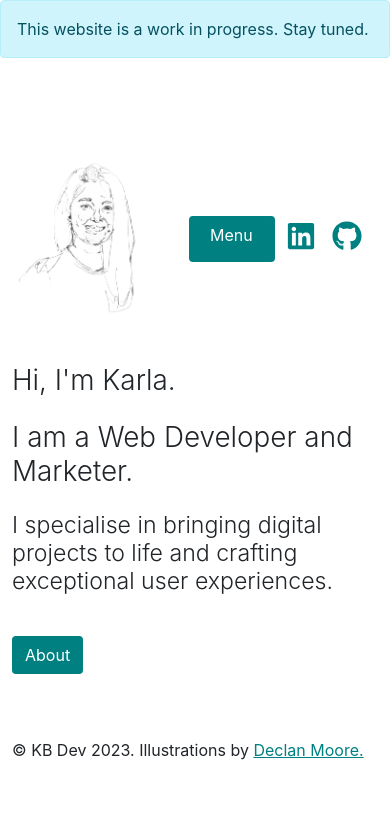
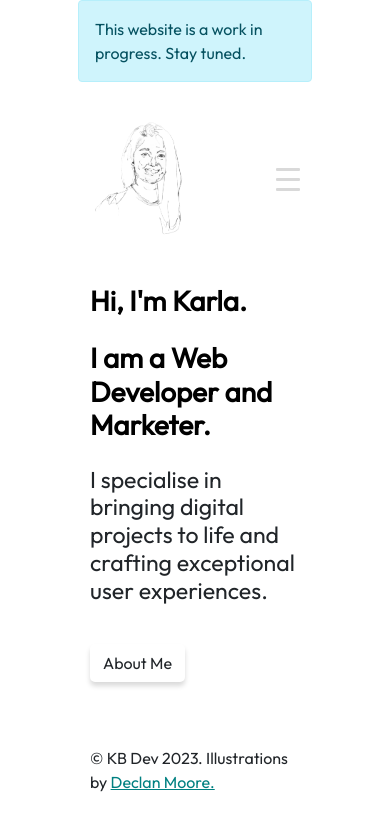
Before and after one commit to KarlaB3/portfolio, a React (Create React App) app: page / in a window 390 px wide. Shown: the top 830 px of the page. Built offline with nearby package versions, Linux system fonts and the light colour scheme.

Commit message:
refactor: styling of navbar and home page

```diff
--- a/public/custom.css
+++ b/public/custom.css
@@ -1,32 +1,111 @@
+.App {
+  font-family: 'Outfit', sans-serif;
+  max-width: 60%;
+  margin: 0 auto;
+}
+
 /* font styling */
 #header {
-  padding-top: 5em;
-  font-weight: 350;
+  padding-top: 1em;
+  justify-content: space-between;
+  /* border-bottom: 1px solid rgba(0,0,0,.125); */
 }
 
-h1, h3 {
-  font-weight: 350;
+h1 {
+  color: black;
+  font-weight: 600;
 }
-
 
 /* nav link styling */
 .nav-link {
-  color: black;
-  font-size: 1.3em;
+  font-family: 'Lato', sans-serif;
+  font-size: 0.875em;
+  font-weight: 600;
 }
 
 .nav-link:hover {
-  color: #00b5b5;
+  text-decoration: 2px underline;
+  text-decoration-color: #ffc300;
 }
 
 #footer-text a {
   color: #008081;
 }
 
+.navbar-toggler {
+  width: 20px;
+  height: 15px;
+  position: relative;
+  transition: .5s ease-in-out;
+}
+
+.navbar-toggler,
+.navbar-toggler:focus,
+.navbar-toggler:active,
+.navbar-toggler-icon:focus {
+  outline: none;
+  box-shadow: none;
+  border: 0;
+}
+
+.navbar-toggler span {
+  margin: 0;
+  padding: 0;
+}
+
+.toggler-icon {
+  display: block;
+  position: absolute;
+  height: 3px;
+  width: 100%;
+  background: rgba(0,0,0,.15);
+  border-radius: 1px;
+  opacity: 1;
+  left: 0;
+  transform: rotate(0deg);
+  transition: .25s ease-in-out;
+}
+
+.middle-bar {
+  margin-top: 0px;
+}
+
+/* When navigation is clicked */
+.navbar-toggler .top-bar{
+  margin-top: 0px;
+  transform: rotate(135deg);
+}
+
+.navbar-toggler .middle-bar{
+  opacity: 0;
+  filter: alpha(opacity=0);
+}
+
+.navbar-toggler .bottom-bar{
+  margin-top: 0px;
+  transform: rotate(-135deg);
+}
+
+/* When navbar is collapsed */
+.navbar-toggler.collapsed .top-bar {
+  margin-top: -20px;
+  transform: rotate(0deg);
+}
+
+.navbar-toggler.collapsed .middle-bar {
+  opacity: 1;
+  filter: alpha(opacity=100);
+}
+
+.navbar-toggler.collapsed .bottom-bar {
+  margin-top: 20px;
+  transform: rotate(0deg);
+}
+
 /* header and footer image styling */
 #profileImage {
-  height: 8em;
-  width: 7.5em;
+  height: 6em;
+  width: 5.6em;
 }
 
 #socialImage {
@@ -39,43 +118,26 @@ h1, h3 {
     color: #00b5b5;
 }
 
-/* navbar toggler styling */
-.navbar-toggler {
-    background-color: #008081;
-    color: #ffffff;
-    font-size: 1em;
-    padding: 10px 20px;
-    text-align: center;
-    display: flex;
-    align-items: center;
-    justify-content: center;
+/* Home styling */
+#introduction {
+  justify-content: center;
+  /* text-align: center; */
+  flex: auto;
+  /* max-width: 60%; */
+  /* padding-top: 3%; */
 }
-
-.navbar-toggler span {
-    margin-right: 20px;
-}
-
-.navbar-toggler:hover {
-    background-color: #00b5b5;
-    text-decoration: none;
-}
-
-/* Home styling
-#bodyPadding {
-  flex: auto;
-  padding-left: 12em;
-  padding-right: 12em;
-} */
 
 /* button styling */
 .btn {
-    color: white;
-    background-color: #008081;
+  border-radius: 5px;
+  box-shadow: 0 4px 5px rgba(0,0,0,.15);
+  transition: all 0.3s ease-in-out;
 }
 
 .btn:hover {
-    color: white;
-    background-color: #00b5b5;
+  color: #ffc300;
+  box-shadow: 0 5px 15px rgba(0,0,0,.30);
+  transition: all 0.3s ease-in-out;
 }
 
 /* card styling */
@@ -95,18 +157,7 @@ h1, h3 {
 }
 
 /* image styling */
-#profile-img-home {
-  width: 20em;
-  height: 22em;
-
+.img-pages {
+  width: 6em;
+  height: 6em;
 }
-
-.img-home {
-  width: 10em;
-  height: 10em;
-}
-
-.img-pages {
-  width: 10em;
-  height: 10em;
-}
--- a/public/index.html
+++ b/public/index.html
@@ -32,6 +32,10 @@
       crossorigin="anonymous"
       />
       <link rel="stylesheet" type="text/css" href="custom.css">
+      <link rel="preconnect" href="https://fonts.googleapis.com">
+      <link rel="preconnect" href="https://fonts.gstatic.com" crossorigin>
+      <link href="https://fonts.googleapis.com/css2?family=Outfit&display=swap" rel="stylesheet">
+      <link href="https://fonts.googleapis.com/css2?family=Lato&display=swap" rel="stylesheet">
   </head>
   <body>
     <noscript>You need to enable JavaScript to run this app.</noscript>
--- a/src/App.js
+++ b/src/App.js
@@ -1,6 +1,6 @@
 // import './App.css';
 import { NavFooter } from './components/NavFooter';
-import { NavHeader } from './components/NavHeader';
+import { NavHeaderAlt } from './components/NavHeaderAlt';
 import { Route, Routes } from 'react-router-dom';
 import { HomePage } from './pages/HomePage';
 import { AboutPage } from './pages/AboutPage';
@@ -15,7 +15,7 @@ function App() {
       <div class="alert alert-info" role="alert">
         This website is a work in progress. Stay tuned.
       </div>
-      <NavHeader />
+      <NavHeaderAlt />
         <Routes>
           <Route path="/" element={<HomePage />} />
           <Route path="/about" element={<AboutPage />} />
--- a/src/components/AboutButton.jsx
+++ b/src/components/AboutButton.jsx
@@ -4,7 +4,7 @@ export const AboutButton = () => {
   return (
     <Link to="/about">
       <button type="button" className="btn my-4">
-        About
+        About Me
       </button>
     </Link>
   );
--- a/src/components/NavHeader.jsx
+++ b/src/components/NavHeader.jsx
@@ -8,7 +8,7 @@ export const NavHeader = () => {
 		<nav className="navbar navbar-expand-lg" id="header">
 			<div className="container-sm">
 				<a className="navbar-brand" target="_blank" rel="noreferrer" href='/'>
-					<img src={profile} alt="Profile" id="profileImage" />
+					<img src={profile} alt="Profile" id="profileImage"></img>
 				</a>
 				<button className="navbar-toggler" type="button" data-bs-toggle="collapse" data-bs-target="#navbarToggler">
 					<span className="navbar-toggler-icon">Menu</span>
--- /dev/null
+++ b/src/components/NavHeaderAlt.jsx
@@ -0,0 +1,31 @@
+import profile from '../Images/profile-img.png'
+import { FontAwesomeIcon } from '@fortawesome/react-fontawesome'
+import { faLinkedin } from '@fortawesome/free-brands-svg-icons'
+import { faGithub} from '@fortawesome/free-brands-svg-icons'
+
+export const NavHeaderAlt = () => {
+return (
+  <nav className="navbar navbar-expand-lg navbar-light" id="header">
+    <div className="container-fluid">
+      <a className="navbar-brand"  href="/">
+        <img src={profile} alt="Karla Profile Home" id="profileImage"></img>
+      </a>
+      <button class="navbar-toggler collapsed d-flex d-lg-none flex-column justify-content-around" type="button" data-bs-toggle="collapse" data-bs-target="#navbarNav" aria-controls="navbarNav" aria-expanded="false" aria-label="Toggle navigation">
+      {/* <button class="navbar-toggler" type="button" data-bs-toggle="collapse" data-bs-target="#navbarNav" aria-controls="navbarNav" aria-expanded="false" aria-label="Toggle navigation"></button> */}
+        {/* <span class="navbar-toggler-icon"></span> */}
+        <span class="toggler-icon top-bar"></span>
+        <span class="toggler-icon middle-bar"></span>
+        <span class="toggler-icon bottom-bar"></span>
+      </button>
+      <div class="collapse navbar-collapse" id="navbarNav">
+        <ul className="navbar-nav">
+          <li className="nav-item"><a className="nav-link px-4" href="/about">ABOUT</a></li>
+          <li className="nav-item"><a className="nav-link px-4" href="/projects">PROJECTS</a></li>
+          <li className="nav-item"><a className="nav-link px-4" href="/blogs">BLOG</a></li>
+          <li className="nav-item"><a className="nav-link px-4" href="/Contact">CONTACT</a></li>
+        </ul>
+      </div>
+    </div>
+  </nav>
+)
+}
--- a/src/pages/ContactPage.jsx
+++ b/src/pages/ContactPage.jsx
@@ -7,7 +7,7 @@ export function ContactPage(props) {
         <div className="container-xxl my-4">
             <img className="img-pages" id="contact-img" src={contact} alt="Contact Form"/>
             <h1>Get in Touch</h1>
-            <p>I'm available for marketing and web developer collaborations and freelance opportunities.</p>
+            <p>I'm available for marketing and web development opportunities and collaborations.</p>
             <ContactForm />
         </div>
     )
--- a/src/pages/HomePage.jsx
+++ b/src/pages/HomePage.jsx
@@ -2,7 +2,7 @@ import { AboutButton } from '../components/AboutButton'
 
 export function HomePage(props) {
   return (
-    <div className="container-xxl my-4">
+    <div className="container-xxl my-4" id="introduction">
         <h1 className="py-2">Hi, I'm Karla.</h1>
         <h1 className="py-2">I am a Web Developer and Marketer.</h1>
         <h3 className="py-2">I specialise in bringing digital projects to life and crafting exceptional user experiences.</h3>
```
